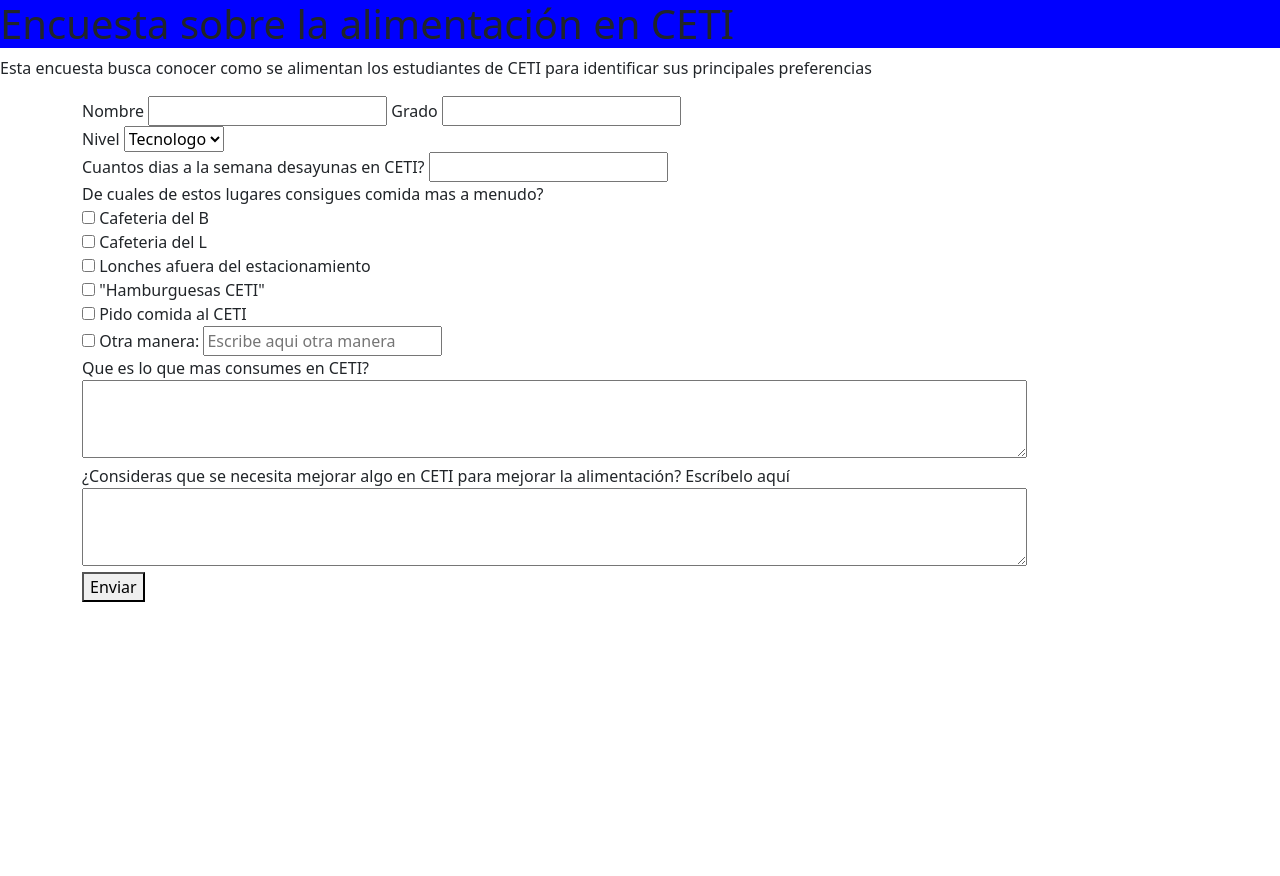
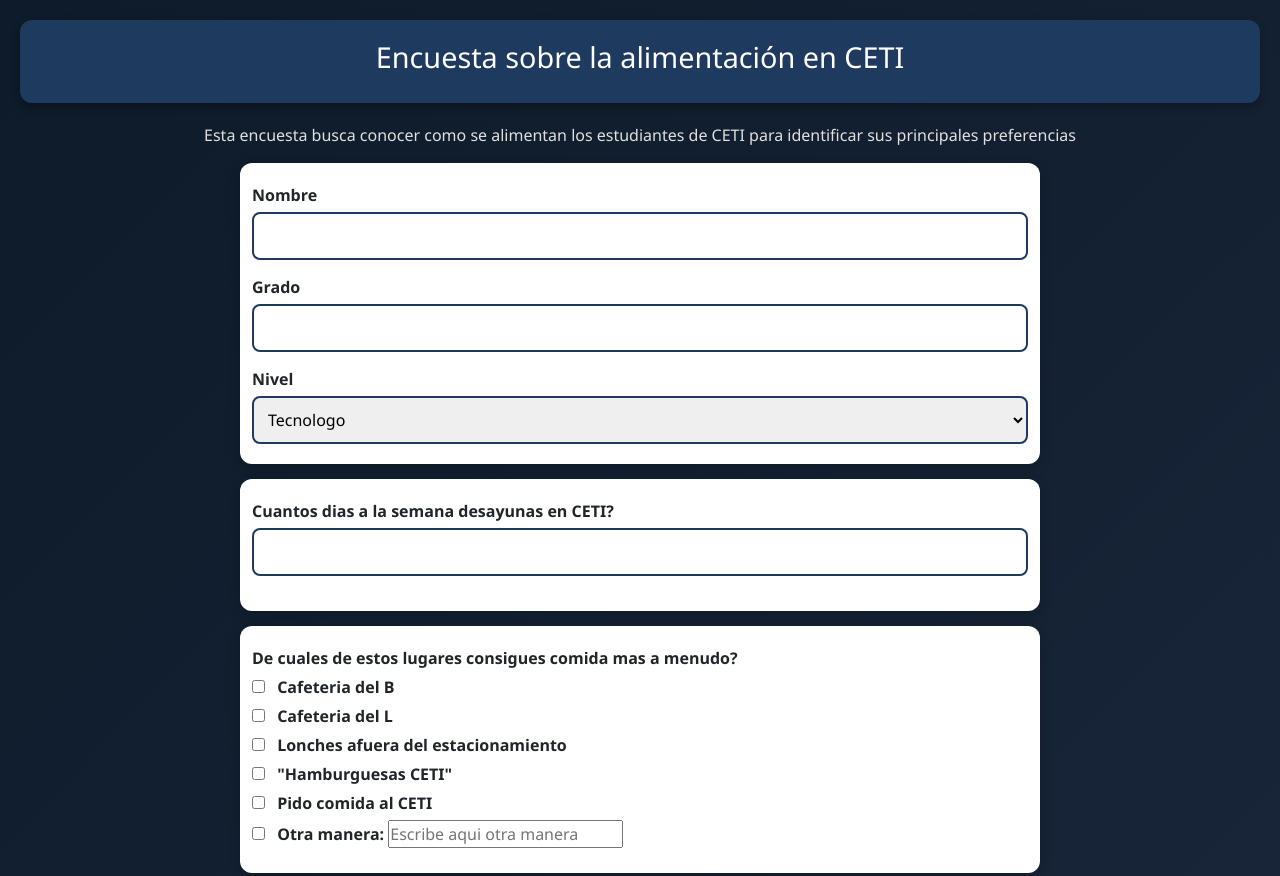
Before and after one commit to Atzin-Montero/Formulario, a plain HTML site: page index.html in a window 1280 px wide. Shown: the top 876 px of the page. Before the commit the page ends 800 px from the top, so only its background shows below. Drawn offline with nearby package versions, Linux system fonts and the light colour scheme.

Commit message:
Update style.css

```diff
--- a/style.css
+++ b/style.css
@@ -1,9 +1,99 @@
+* {
+    margin: 0;
+    padding: 0;
+    box-sizing: border-box;
+    font-family: 'Segoe UI', Tahoma, Geneva, Verdana, sans-serif;
+}
+
 body {
-    background-color:cornflowerblue;
+    background: linear-gradient(135deg, #0d1b2a, #1b263b);
+    color: #000;
+    padding: 20px;
 }
+
 nav {
-    background-color: blue;
+    background: #1e3a5f;
+    padding: 20px;
+    border-radius: 12px;
+    text-align: center;
+    color: white;
+    margin-bottom: 20px;
+    box-shadow: 0 4px 10px rgba(0,0,0,0.3);
 }
-h1 {
+
+nav h1 {
+    font-size: 1.8rem;
+}
+
+p {
+    text-align: center;
+    color: #e0e0e0;
+    margin-bottom: 20px;
+}
+
+form {
+    max-width: 800px;
+    margin: auto;
+}
+
+.container {
+    background: #ffffff;
+    padding: 20px;
+    margin-bottom: 15px;
+    border-radius: 12px;
+    box-shadow: 0 4px 12px rgba(0,0,0,0.2);
+}
+
+label {
+    display: block;
+    margin-bottom: 5px;
+    font-weight: 600;
+}
+
+input[type="text"],
+input[type="number"],
+select,
+textarea {
+    width: 100%;
+    padding: 10px;
+    margin-bottom: 15px;
+    border: 2px solid #1e3a5f;
+    border-radius: 8px;
+    outline: none;
+    transition: 0.3s;
+}
+
+input:focus,
+select:focus,
+textarea:focus {
+    border-color: #3a86ff;
+    box-shadow: 0 0 5px rgba(58,134,255,0.5);
+}
+
+input[type="checkbox"] {
+    margin-right: 8px;
+}
+
+button {
+    width: 100%;
+    padding: 12px;
+    background: #1e3a5f;
     color: white;
+    border: none;
+    border-radius: 10px;
+    font-size: 1rem;
 }
+
+button:hover {
+    background: #3a86ff;
+}
+
+@media (max-width: 600px) {
+    nav h1 {
+        font-size: 1.4rem;
+    }
+
+    .container {
+        padding: 15px;
+    }
+}
```
